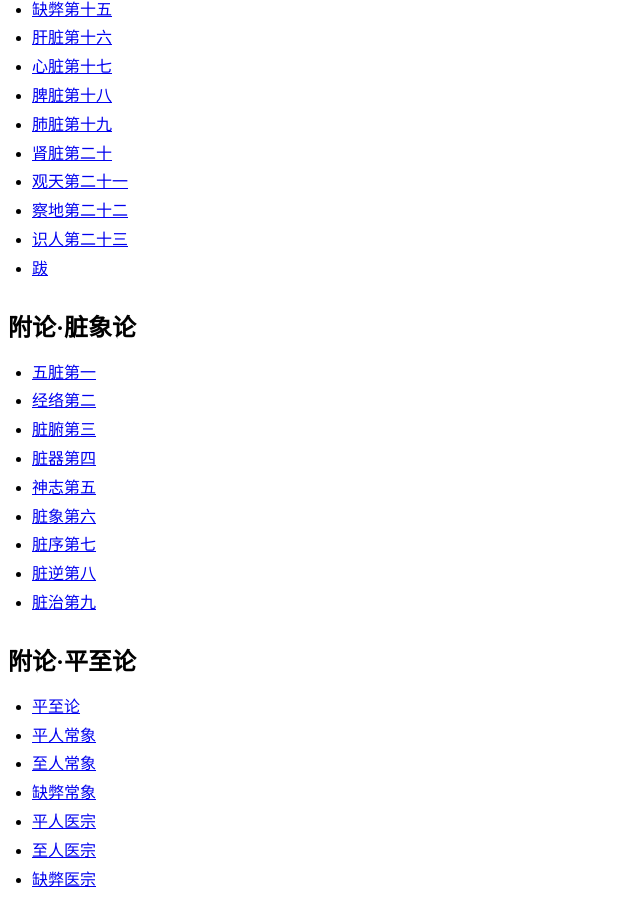
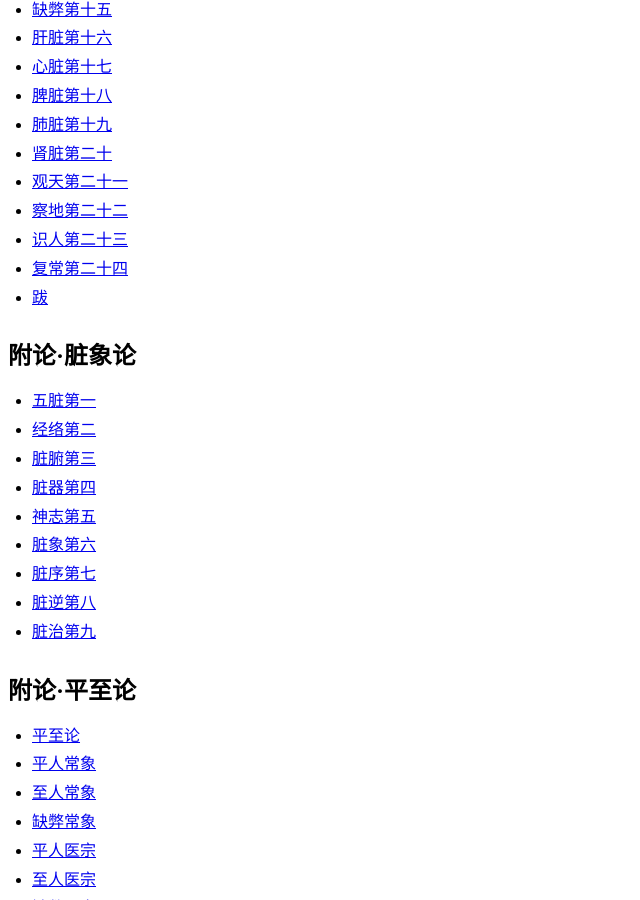
Before and after one commit to chixiao994/chixiao994.github.io, a Jekyll site: the page shibianji/interpretations/先秦/黄帝内经/index.html, which Jekyll copies as it is, in a window 1280 px wide and 900 px high, scrolled down 1046 px. Shown: the whole window, without its empty margins (0-640 px from the left). Built offline with Jekyll 4.4.1, drawn with Linux system fonts in a browser that asks for light colours.

Commit message:
Update index.html

```diff
--- a/shibianji/interpretations/先秦/黄帝内经/index.html
+++ b/shibianji/interpretations/先秦/黄帝内经/index.html
@@ -92,7 +92,8 @@
         <li><a href="治病通鉴·附论·三才辨证·22观天第二十一.html">观天第二十一</a></li>
         <li><a href="治病通鉴·附论·三才辨证·23察地第二十二.html">察地第二十二</a></li>
         <li><a href="治病通鉴·附论·三才辨证·24识人第二十三.html">识人第二十三</a></li>
-        <li><a href="治病通鉴·附论·三才辨证·25跋.html">跋</a></li>
+        <li><a href="治病通鉴·附论·三才辨证·25复常第二十四.html">复常第二十四</a></li>
+        <li><a href="治病通鉴·附论·三才辨证·26跋.html">跋</a></li>
     </ul>
 
     <!-- 附论·脏象论（九篇） -->
```
